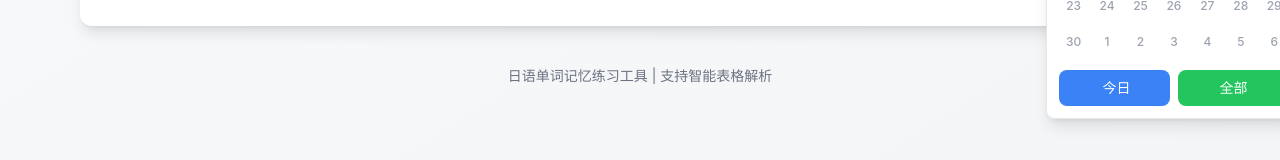
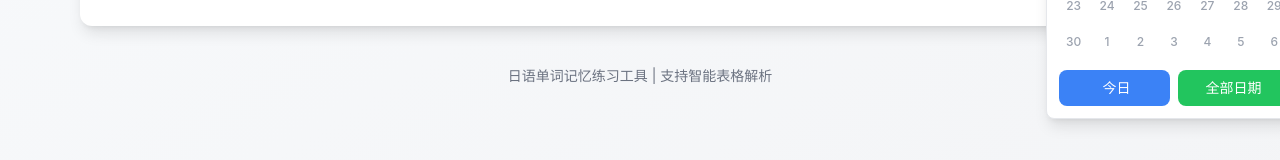
Before and after one commit to Kawaii2025/japanese-vocab, a Vue app: page / in a window 1280 px wide. Both pictures are taken after a click on the button "2025-11-22". Shown: the part 475-635 px from the top of the page. Built offline with nearby package versions, Linux system fonts and the light colour scheme; no server answers.

Commit message:
refactor: 优化按钮文案
- 将'全部'改为'全部日期'
- 更明确地表达功能含义

```diff
--- a/src/components/DateFilterComponent.vue
+++ b/src/components/DateFilterComponent.vue
@@ -77,7 +77,7 @@
             @click="clearFilter"
             class="flex-1 px-3 py-2 bg-green-500 text-white rounded-lg hover:bg-green-600 text-sm font-medium"
           >
-            全部
+            全部日期
           </button>
         </div>
       </slot>
```
